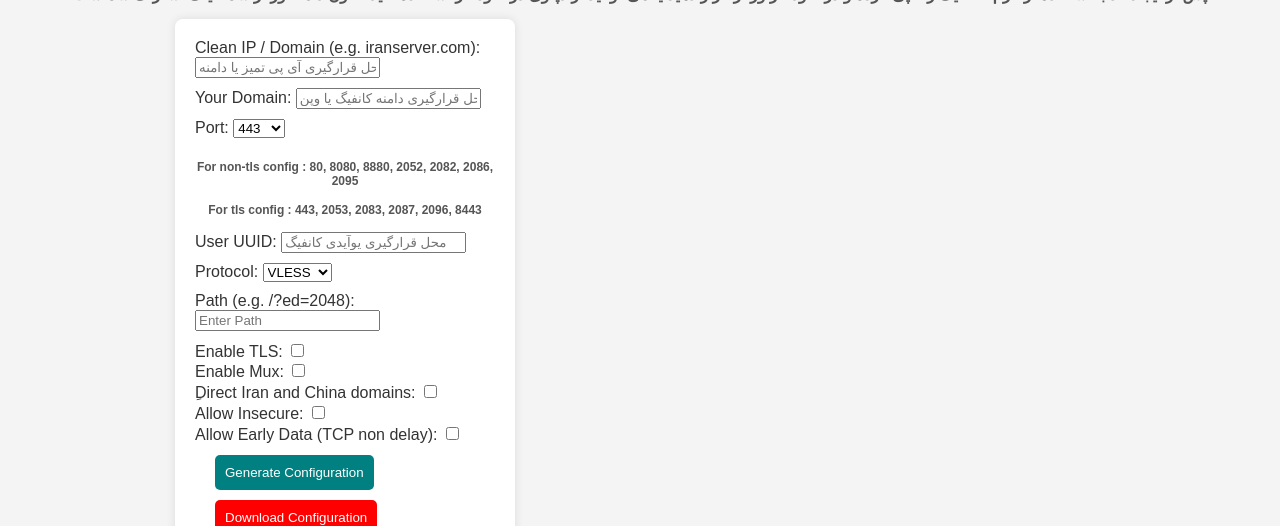
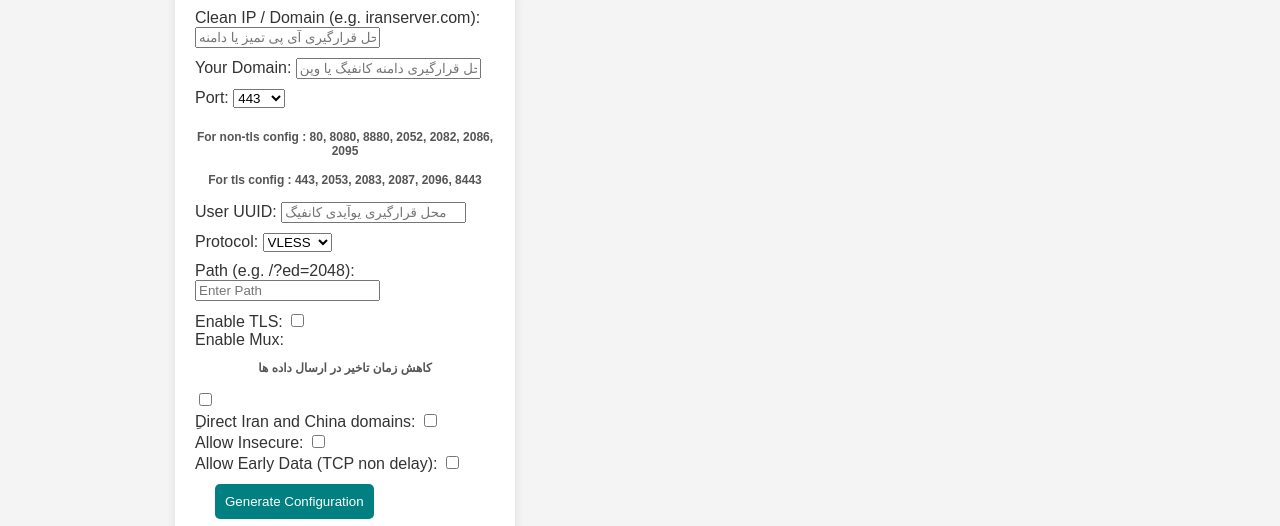
Before and after one commit to Azadnet2024/fragment, a plain HTML site: page index.html in a window 1280 px wide. Shown: the top 526 px of the page. Drawn offline with Linux system fonts and the light colour scheme.

Commit message:
Update index.html

```diff
--- a/index.html
+++ b/index.html
@@ -175,6 +175,7 @@
     <input type="checkbox" id="tls" name="tls"><br>
 
     <label for="mux">Enable Mux:</label>
+            <h3>کاهش زمان تاخیر در ارسال داده ها</h3>
     <input type="checkbox" id="mux" style="margin-bottom: 5px;" name="mux"><br>
 
     <label for="block">ِDirect Iran and China domains:</label>
```
